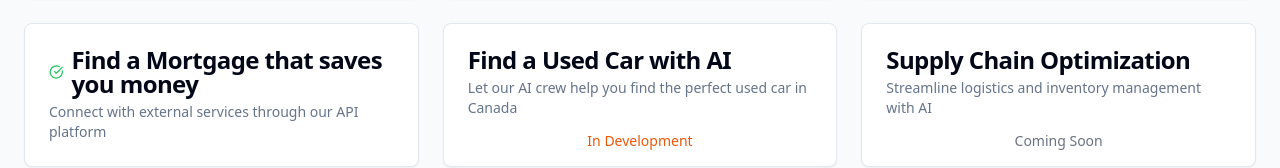
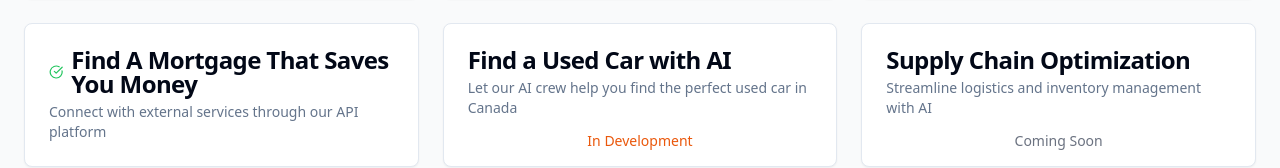
Before and after one commit to Amplified-Information/amplified-webwave, a React (Vite) app: page /demo/overview in a window 1280 px wide. Shown: the part 509-677 px from the top of the page. Built offline with nearby package versions, Linux system fonts and the light colour scheme.

Commit message:
Fix typo in demo tile
The title of the demo "Find a Mortgage that saves you money" had incorrect capitalization.  This commit corrects the title case.

```diff
--- a/src/components/DemoPages.tsx
+++ b/src/components/DemoPages.tsx
@@ -44,7 +44,7 @@ export const DemoPages = ({ showHeader = true, className = "" }: DemoPagesProps)
       path: "/demo/data-visualization"
     },
     {
-      title: "Find a Mortgage that saves you money",
+      title: "Find A Mortgage That Saves You Money",
       description: "Connect with external services through our API platform",
       path: "/demo/api-integration",
       isActive: true
```
